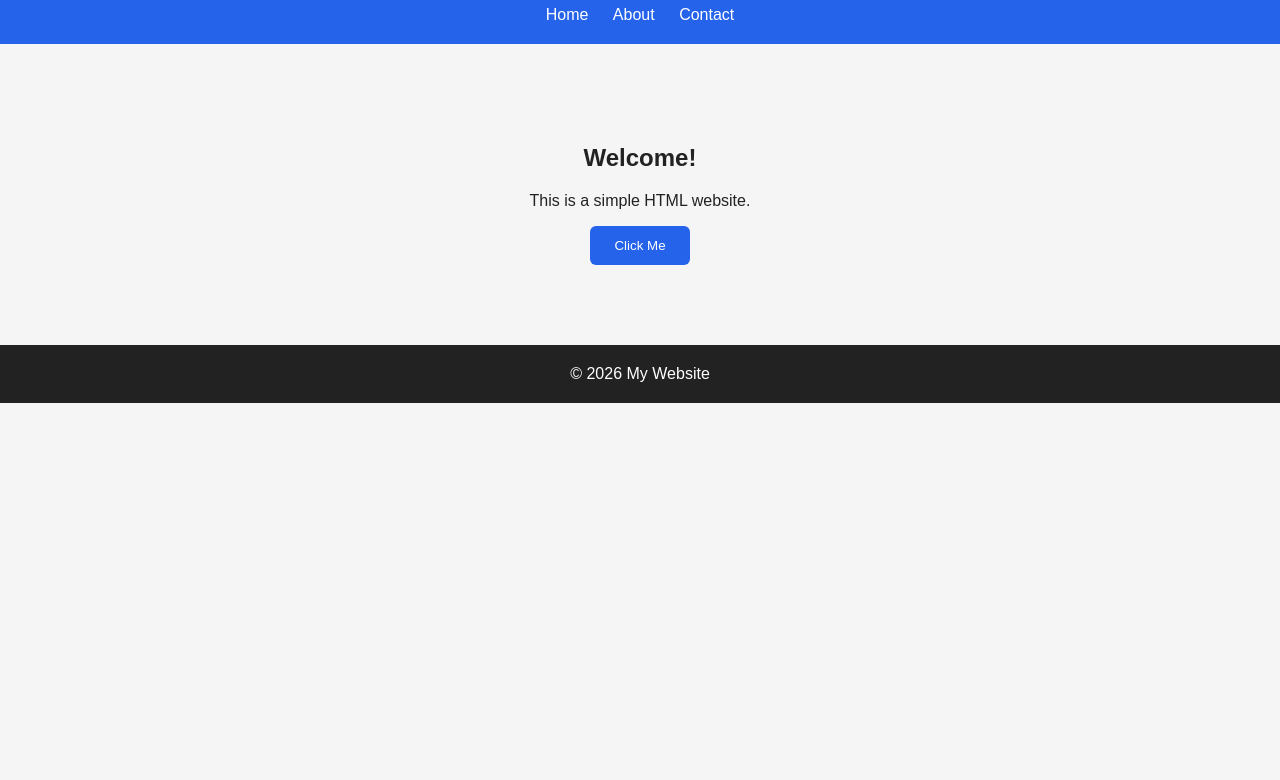
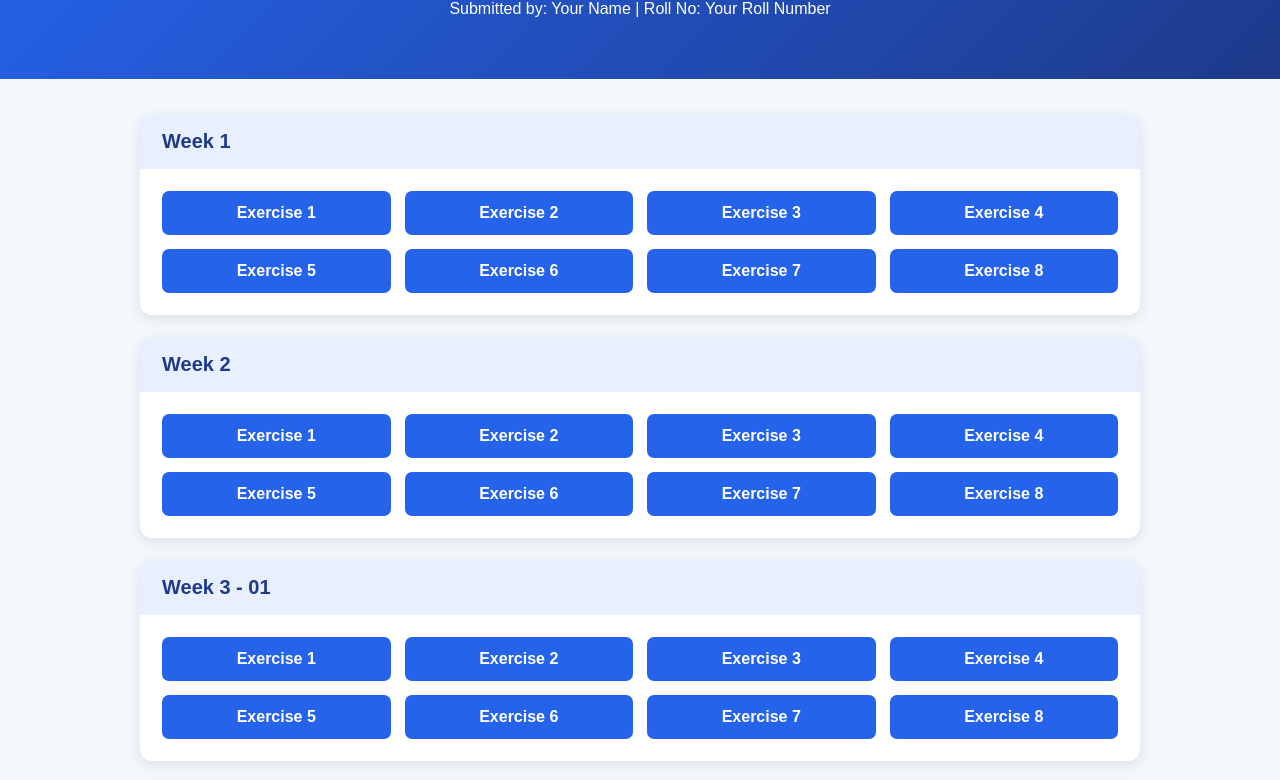
Before and after one commit to Sirlab1/SATKAR..LAB, a plain HTML site: page index.html in a window 1280 px wide. Shown: the part 94-874 px from the top of the page. Before the commit the page ends 800 px from the top, so only its background shows below. Drawn offline with Linux system fonts and the light colour scheme.

Commit message:
Revise HTML structure and enhance styles
Updated the website title and header, improved styling, and added dynamic exercise links.

```diff
--- a/index.html
+++ b/index.html
@@ -1,70 +1,141 @@
 <!DOCTYPE html>
 <html lang="en">
 <head>
-  <meta charset="UTF-8">
-  <meta name="viewport" content="width=device-width, initial-scale=1.0">
-  <title>My Website</title>
+  <meta charset="UTF-8" />
+  <meta name="viewport" content="width=device-width, initial-scale=1.0" />
+  <title>My Web Programming Exercises</title>
+
   <style>
-    * { box-sizing: border-box; }
+    * {
+      box-sizing: border-box;
+      font-family: Arial, sans-serif;
+    }
+
     body {
       margin: 0;
-      font-family: Arial, sans-serif;
-      background: #f5f5f5;
-      color: #222;
+      background: #f4f7fb;
+      color: #1f2937;
     }
+
     header {
+      background: linear-gradient(135deg, #2563eb, #1e3a8a);
+      color: white;
+      text-align: center;
+      padding: 45px 20px;
+    }
+
+    header h1 {
+      margin: 0;
+      font-size: 34px;
+    }
+
+    header p {
+      margin-top: 10px;
+      font-size: 16px;
+    }
+
+    main {
+      width: min(1000px, 92%);
+      margin: 35px auto;
+    }
+
+    .week {
+      background: white;
+      margin-bottom: 22px;
+      border-radius: 12px;
+      overflow: hidden;
+      box-shadow: 0 4px 14px rgba(0, 0, 0, 0.1);
+    }
+
+    .week-title {
+      background: #e8efff;
+      padding: 16px 22px;
+      font-size: 20px;
+      font-weight: bold;
+      color: #1e3a8a;
+    }
+
+    .exercise-list {
+      display: grid;
+      grid-template-columns: repeat(4, 1fr);
+      gap: 14px;
+      padding: 22px;
+    }
+
+    .exercise-list a {
+      display: block;
+      padding: 13px;
+      color: white;
       background: #2563eb;
-      color: white;
-      padding: 20px;
       text-align: center;
+      text-decoration: none;
+      border-radius: 7px;
+      font-weight: bold;
+      transition: 0.2s;
     }
-    nav a {
-      color: white;
-      margin: 0 10px;
-      text-decoration: none;
+
+    .exercise-list a:hover {
+      background: #1e3a8a;
+      transform: translateY(-2px);
     }
-    main {
-      max-width: 800px;
-      margin: 60px auto;
-      padding: 20px;
+
+    footer {
+      padding: 25px;
       text-align: center;
+      color: #6b7280;
     }
-    button {
-      padding: 12px 24px;
-      border: 0;
-      border-radius: 6px;
-      background: #2563eb;
-      color: white;
-      cursor: pointer;
-    }
-    footer {
-      text-align: center;
-      padding: 20px;
-      background: #222;
-      color: white;
+
+    @media (max-width: 600px) {
+      .exercise-list {
+        grid-template-columns: repeat(2, 1fr);
+      }
     }
   </style>
 </head>
+
 <body>
-
   <header>
-    <h1>My Website</h1>
-    <nav>
-      <a href="#">Home</a>
-      <a href="#about">About</a>
-      <a href="#contact">Contact</a>
-    </nav>
+    <h1>My Web Programming Exercises</h1>
+    <p>Submitted by: Your Name | Roll No: Your Roll Number</p>
   </header>
 
-  <main>
-    <h2>Welcome!</h2>
-    <p>This is a simple HTML website.</p>
-    <button onclick="alert('Hello!')">Click Me</button>
-  </main>
+  <main id="weeks"></main>
 
   <footer>
-    &copy; 2026 My Website
+    © 2026 Web Programming Practical File
   </footer>
 
+  <script>
+    const weeks = [
+      { title: "Week 1", folder: "WEEK-1" },
+      { title: "Week 2", folder: "WEEK-2" },
+      { title: "Week 3 - 01", folder: "WEEK-3-01" },
+      { title: "Week 4 - 02", folder: "WEEK-4-02" },
+      { title: "Week 4", folder: "WEEK-4" }
+    ];
+
+    const main = document.getElementById("weeks");
+
+    weeks.forEach((week) => {
+      let exercises = "";
+
+      for (let i = 1; i <= 8; i++) {
+        exercises += `
+          <a href="${week.folder}/Exercise ${i}.html">
+            Exercise ${i}
+          </a>
+        `;
+      }
+
+      main.innerHTML += `
+        <section class="week">
+          <div class="week-title">${week.title}</div>
+          <div class="exercise-list">
+            ${exercises}
+          </div>
+        </section>
+      `;
+    });
+  </script>
 </body>
 </html>
```
